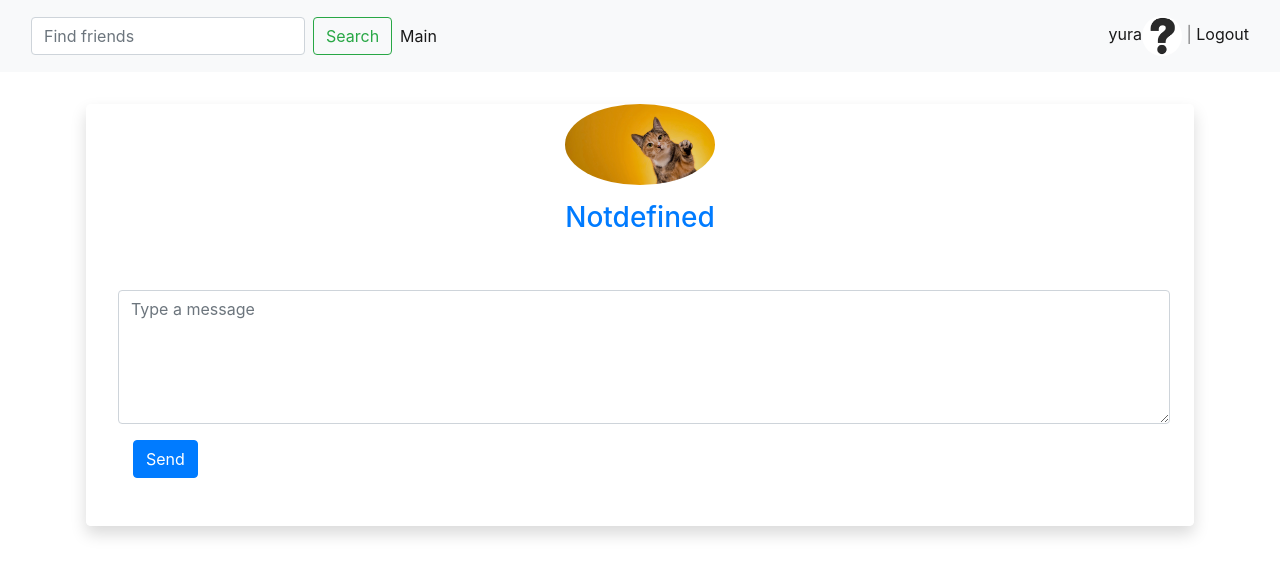
After one commit to Nonedefined/Social-Network, a Django app: page /message_user/1/ in a window 1280 px wide. The commit adds this page. Shown: the top 576 px of the page. Run offline with Django 3.2, Linux system fonts and the light colour scheme; a user stored in the database is signed in; data comes from the database, SQL or seed files in the repository; both versions use the stored data as it was after the commit; some libraries are stand-ins or nearby versions.

Commit message:
Added messages

```diff
--- a/social_network/main/admin.py
+++ b/social_network/main/admin.py
@@ -2,3 +2,7 @@ from django.contrib import admin
 from .models import *
 
 admin.site.register(Account)
+admin.site.register(Post)
+admin.site.register(PostComment)
+admin.site.register(Chat)
+admin.site.register(MessageChat)
--- a/social_network/main/forms.py
+++ b/social_network/main/forms.py
@@ -45,6 +45,18 @@ class PostForm(forms.ModelForm):
         }
 
 
+class MessageChatForm(forms.ModelForm):
+    class Meta:
+        model = Post
+        fields = ["text"]
+        labels = {
+            "text": ""
+        }
+        widgets = {
+            "text": forms.Textarea(attrs={"class": "form-control", "rows": 5, "placeholder": "Type a message"}),
+        }
+
+
 class CommentForm(forms.Form):
     text = forms.CharField(label="", widget=forms.Textarea(attrs={"class": "form-control",
                                                             "rows": 4,
--- a/social_network/main/models.py
+++ b/social_network/main/models.py
@@ -41,3 +41,14 @@ class PostLike(models.Model):
     user = models.ForeignKey(Account, on_delete=models.CASCADE, null=True)
     post = models.ForeignKey(Post, on_delete=models.CASCADE, null=True)
     is_liked = models.BooleanField(default=False)
+
+
+class Chat(models.Model):
+    user = models.ManyToManyField(Account, null=True)
+
+
+class MessageChat(models.Model):
+    text = models.TextField()
+    user = models.ForeignKey(Account, on_delete=models.CASCADE, null=True)
+    chat = models.ForeignKey(Chat, on_delete=models.CASCADE, null=True)
+    created_at = models.DateTimeField(auto_now_add=True)
--- a/social_network/main/templates/main/main.html
+++ b/social_network/main/templates/main/main.html
@@ -13,7 +13,8 @@
                     <h3><a href="{{user.get_absolute_url}}">{{user.username}}</a></h3>
                     {% if not request.user.pk == user.pk%}
                     <button class="btn btn-primary">Follow</button>
-                    <button class="btn btn-outline-primary">Message</button>
+                    <a class="btn btn-outline-primary" href="/message_user/{{user.pk}}" role="button">Message</a>
+
                     {% endif %}
                 </div>
             </div>
--- /dev/null
+++ b/social_network/main/templates/main/message_user.html
@@ -0,0 +1,53 @@
+{% extends 'base.html' %}
+{%block title%}{{title}}{%endblock%}
+
+{% block content%}
+<div class="container py-3 px-3">
+    <div class="row rounded-lg overflow-hidden shadow">
+        <div class="d-flex flex-column align-items-center text-center">
+            <img src="{{ to_user.photo.url }}"
+                 class="rounded-circle" width="150">
+            <div class="mt-3">
+                <h3><a href="{{to_user.get_absolute_url}}">{{to_user.username}}</a></h3>
+            </div>
+        </div>
+        <div class="px-4 py-5 chat-box bg-white">
+            {%for message in messages_in_chat%}
+            {% if message.user == from_user%}
+            <div class="media w-50 ml-auto mb-3">
+                <div class="media-body">
+                    <div class="bg-primary rounded py-2 px-3 mb-2">
+                        <p class="text-small mb-0 text-white">{{message.text}}</p>
+                    </div>
+                    <p class="small text-muted">{{message.created_at|timesince}} ago</p>
+                </div>
+            </div>
+            {% else%}
+            <div class="media w-50 mb-3"><img src="{{ to_user.photo.url }}"
+                                              class="rounded-circle" width="50">
+                <div class="media-body ml-3">
+                    <div class="bg-light rounded py-2 px-3 mb-2">
+                        <p class="text-small mb-0 text-muted">{{message.text}}</p>
+                    </div>
+                    <p class="small text-muted">{{message.created_at|timesince}} ago</p>
+                </div>
+            </div>
+            {%endif%}
+            {% endfor %}
+
+            <form method="post">
+                {% csrf_token %}
+                <div class="comment-box ml-2">
+                    {{form.as_p}}
+                    <div class="col-6">
+                        <div>
+                            <button type="submit" class="btn btn-primary">Send</button>
+                        </div>
+                    </div>
+                </div>
+            </form>
+
+        </div>
+    </div>
+</div>
+{%endblock%}
--- a/social_network/main/templates/main/view_user.html
+++ b/social_network/main/templates/main/view_user.html
@@ -17,7 +17,7 @@
                                 <p class="text-muted font-size-sm">{{user.address}}</p>
                                 {% if not request.user.pk == user.pk%}
                                 <button class="btn btn-primary">Follow</button>
-                                <button class="btn btn-outline-primary">Message</button>
+                                <a class="btn btn-outline-primary" href="/message_user/{{user.pk}}" role="button">Message</a>
                                 {% endif %}
                             </div>
                         </div>
--- a/social_network/main/urls.py
+++ b/social_network/main/urls.py
@@ -2,8 +2,9 @@ from django.urls import path
 from .views import *
 
 urlpatterns = [
-    path('', home, name="main"),
+    path('', main, name="main"),
     path('view_user/<int:user_id>/', view_user, name="view_user"),
+    path('message_user/<int:user_id>/', message_user, name="message_user"),
     path('post/<int:post_id>/', view_post, name="view_post"),
     path('logout/', user_logout, name="logout"),
     path('login/', user_login, name="login"),
--- a/social_network/main/views.py
+++ b/social_network/main/views.py
@@ -4,7 +4,7 @@ from .forms import *
 from django.contrib import messages
 
 
-def home(request):
+def main(request):
     users = Account.objects.all()
     context = {"users": users, "title": "Main"}
     return render(request, "main/main.html", context)
@@ -61,6 +61,36 @@ def view_user(request, user_id):
         else:
             return redirect("login")
     except:
+        return render(request, "main/page_not_found.html")
+
+
+def message_user(request, user_id):
+    try:
+        to_user = Account.objects.get(pk=user_id)
+        from_user = Account.objects.get(pk=request.user.pk)
+        try:
+            chat = Chat.objects.filter(user=to_user).get(user=from_user)
+        except:
+            chat = Chat.objects.create()
+            chat.user.add(to_user, from_user)
+            chat.save()
+
+        messages_in_chat = MessageChat.objects.filter(chat=chat)
+
+        if request.method == "POST":
+            form = MessageChatForm(request.POST)
+            if form.is_valid():
+                text = form.cleaned_data['text']
+                MessageChat.objects.create(text=text, user=from_user, chat=chat).save()
+                return redirect("message_user", user_id)
+        else:
+            form = MessageChatForm()
+
+        context = {"to_user": to_user, "from_user": from_user,
+                   "messages_in_chat": messages_in_chat, "form": form, "title": f"Chat-{to_user.username}"}
+        return render(request, "main/message_user.html", context)
+    except Exception as e:
+        print(e)
         return render(request, "main/page_not_found.html")
 
 
```
Also changed, not shown: social_network/main/templates/main/view_post.html (+5 -7 lines), social_network/db.sqlite3, social_network/main/migrations/0002_chat_messagechat.py (added), social_network/main/migrations/0003_rename_user1_chat_user.py (added).
